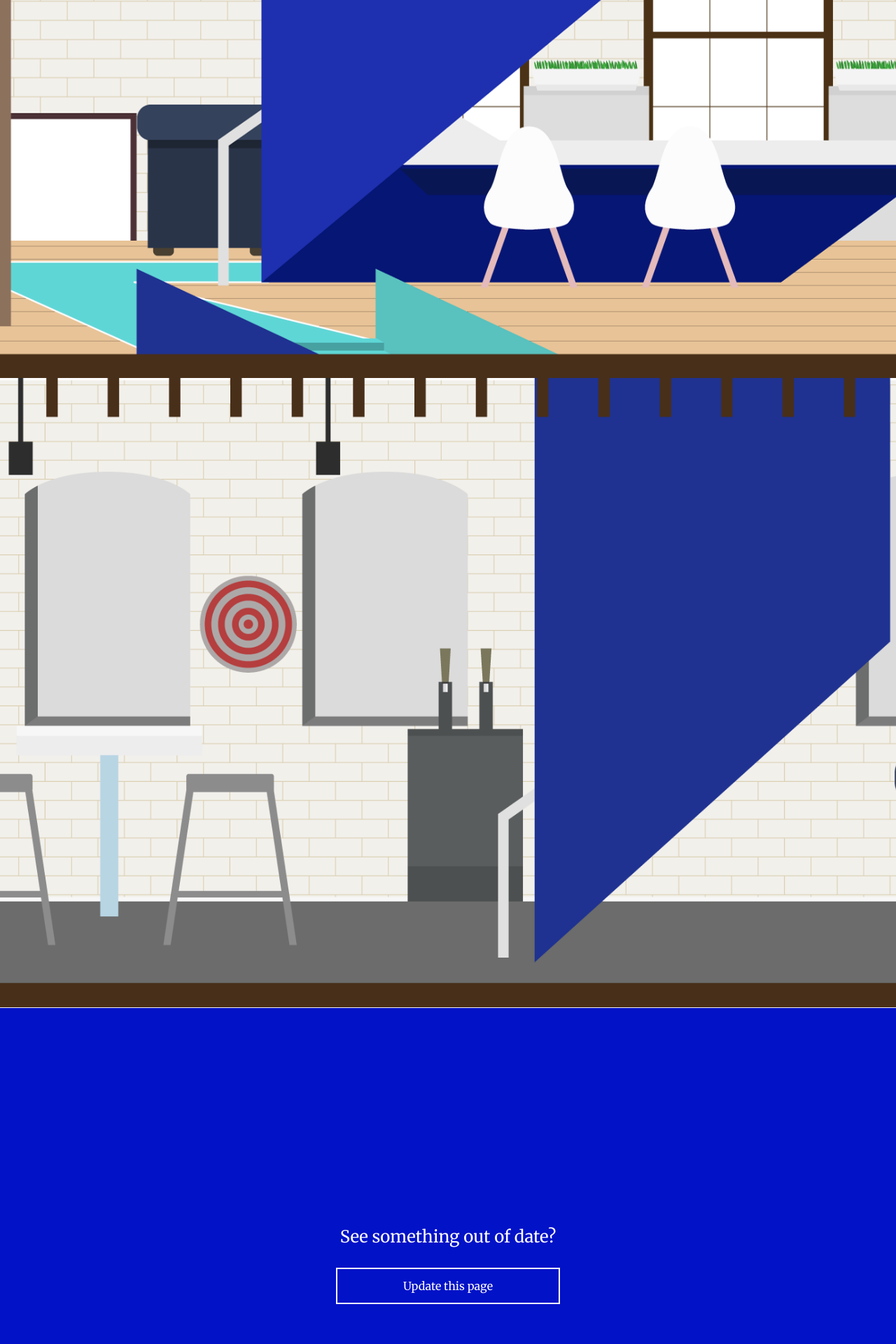
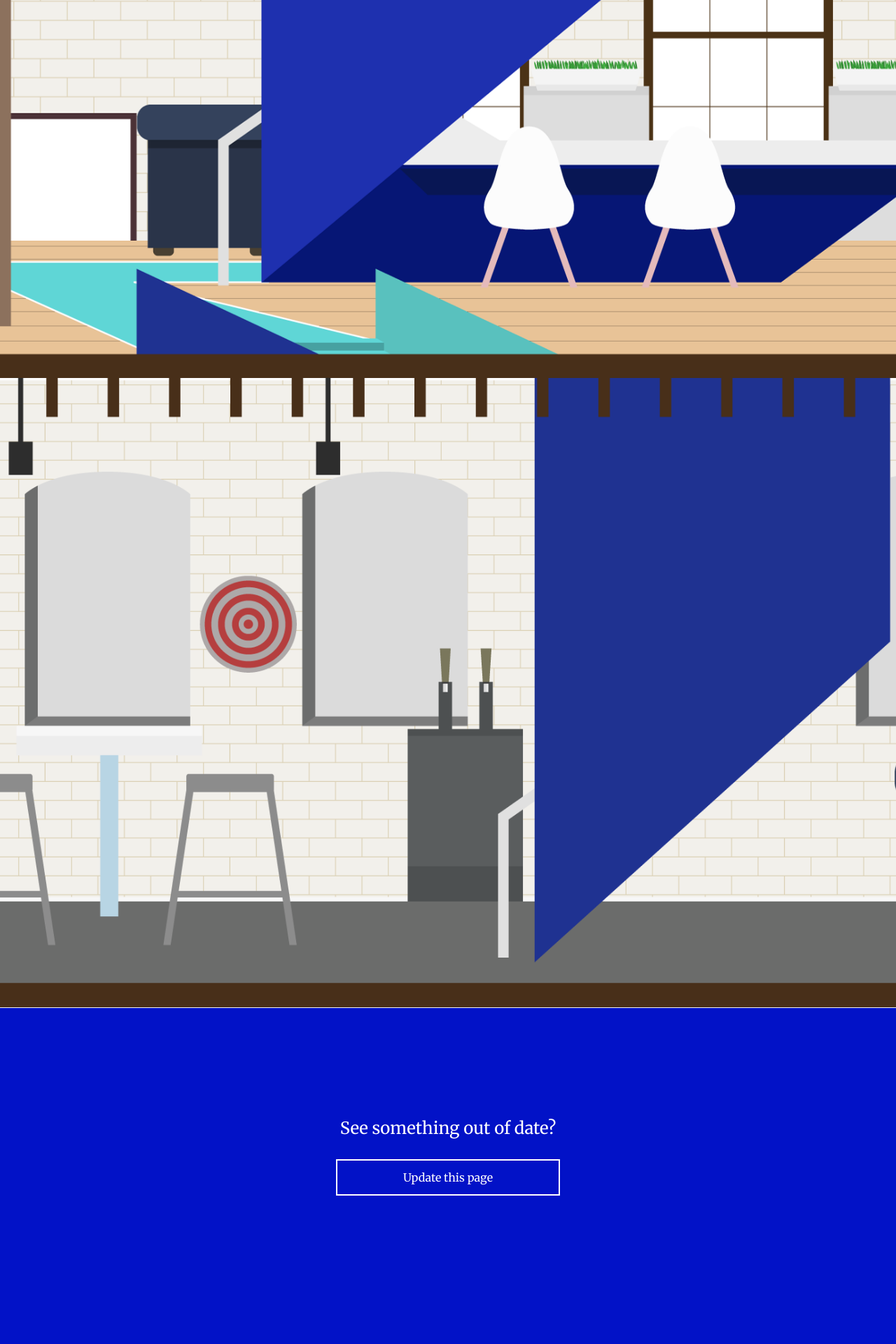
Before and after one commit to theReboot/cobrewrs, a Jekyll site: the page built from index.html, in a window 1280 px wide. Shown: the part 1260-3180 px from the top of the page at 70% size. Built offline with Jekyll 4.4.1, drawn with Linux system fonts in a browser that asks for light colours.

Commit message:
fixed footer padding

```diff
--- a/css/main.scss
+++ b/css/main.scss
@@ -34,12 +34,8 @@
 }
 
 .onlyText {
-  padding-top: 35vh;
+  padding-top: 10rem;
   min-height: 30rem;
-
-  @include breakpoint(baby-bear) {
-    padding-top: 10rem;
-  }
 }
 
 // this is the container for each beer info module
```
